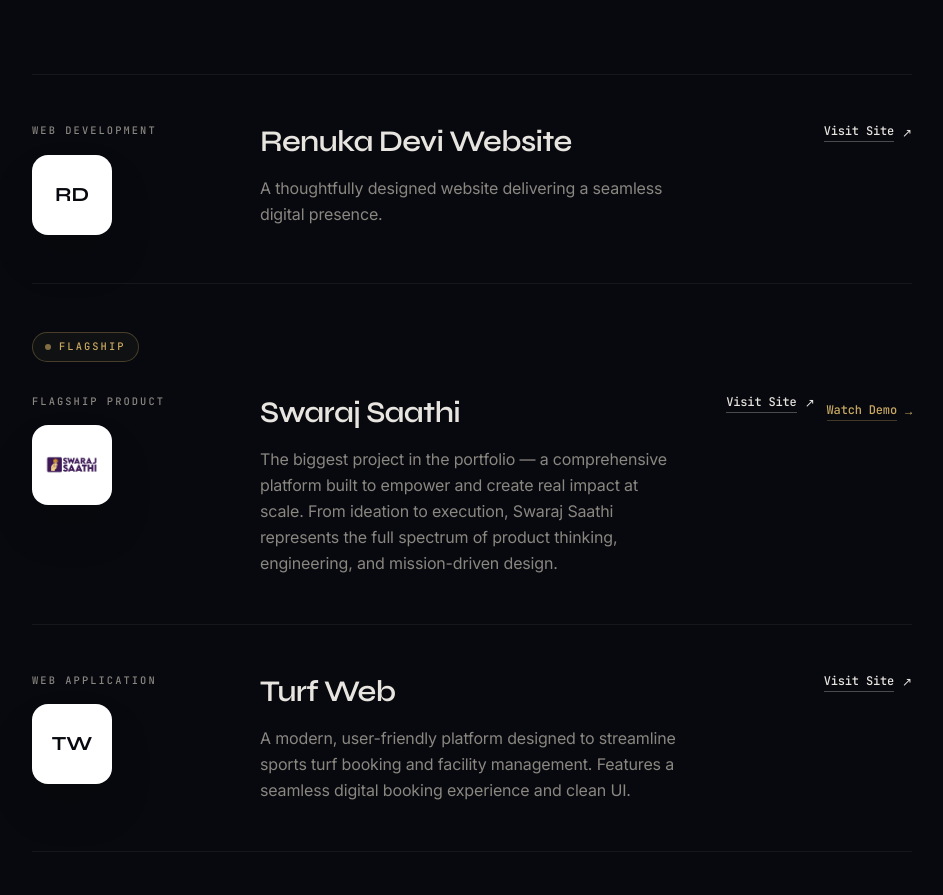
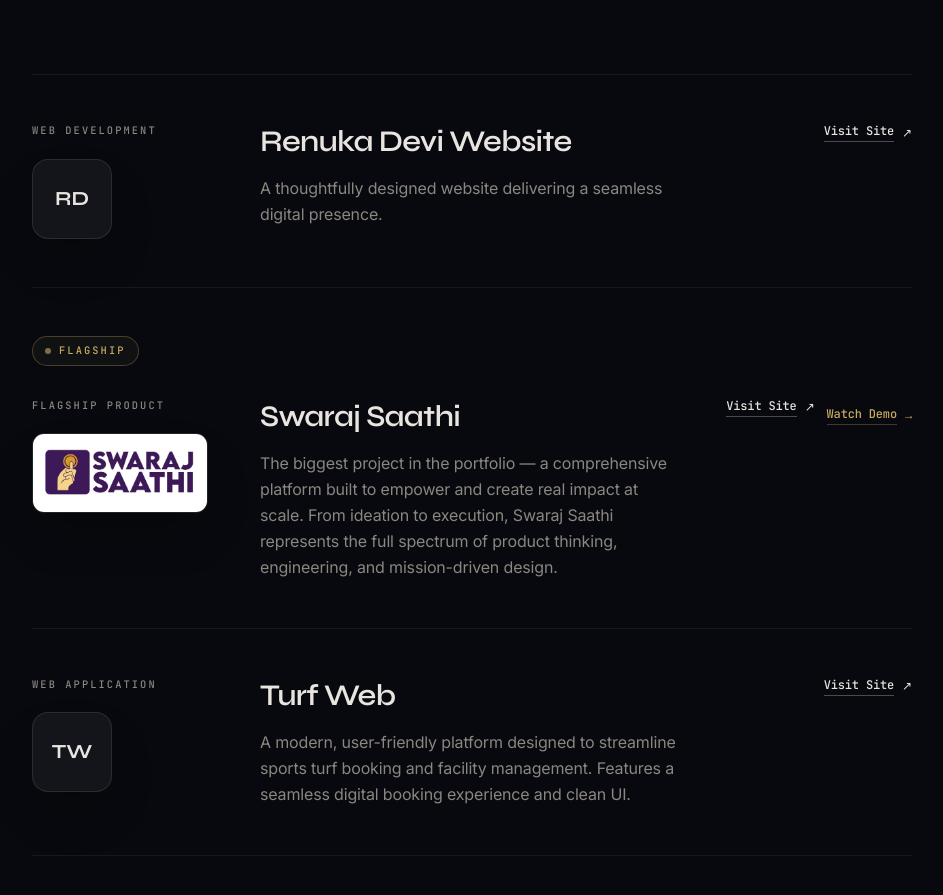
Before and after one commit to Sarthak-R07/Sarthak-Potfolio, a React (Vite) app: page / in a window 1280 px wide. Shown: the part 2120-3015 px from the top of the page, without its empty margins (192-1135 px from the left). Built offline with nearby package versions, Linux system fonts and the light colour scheme.

Commit message:
Fix logo display scaling in Work section

```diff
--- a/src/components/Work.tsx
+++ b/src/components/Work.tsx
@@ -74,17 +74,22 @@ export const Work = () => {
 
             <div className="grid md:grid-cols-12 gap-8 items-start">
               {/* Type label & Logo */}
-              <div className="md:col-span-3 flex flex-col items-start gap-4">
+              <div className="md:col-span-3 flex flex-col items-start gap-5">
                 <p className="text-[0.65rem] tracking-[0.2em] uppercase text-[#8A8680] font-medium" style={{ fontFamily: 'JetBrains Mono, monospace' }}>{project.type}</p>
-                <div className="w-16 h-16 md:w-20 md:h-20 rounded-2xl overflow-hidden bg-white p-2.5 flex items-center justify-center shrink-0 border border-white/10 shadow-2xl">
-                  {project.logo ? (
-                    <img src={project.logo} alt={project.title} className="w-full h-full object-contain" />
-                  ) : (
-                    <span className="text-xl font-bold text-[#07090E]" style={{ fontFamily: 'Syne, sans-serif' }}>
+
+                {project.logo ? (
+                  <img
+                    src={project.logo}
+                    alt={project.title}
+                    className="w-auto h-16 md:h-20 rounded-xl shadow-2xl border border-white/10 object-contain"
+                  />
+                ) : (
+                  <div className="w-16 h-16 md:w-20 md:h-20 rounded-2xl bg-white/5 flex items-center justify-center shrink-0 border border-white/10 shadow-2xl">
+                    <span className="text-xl font-bold text-[#E8E4DF]" style={{ fontFamily: 'Syne, sans-serif' }}>
                       {project.title.split(' ').map(w => w[0]).join('').substring(0, 2).toUpperCase()}
                     </span>
-                  )}
-                </div>
+                  </div>
+                )}
               </div>
 
               {/* Title + Description */}
```
